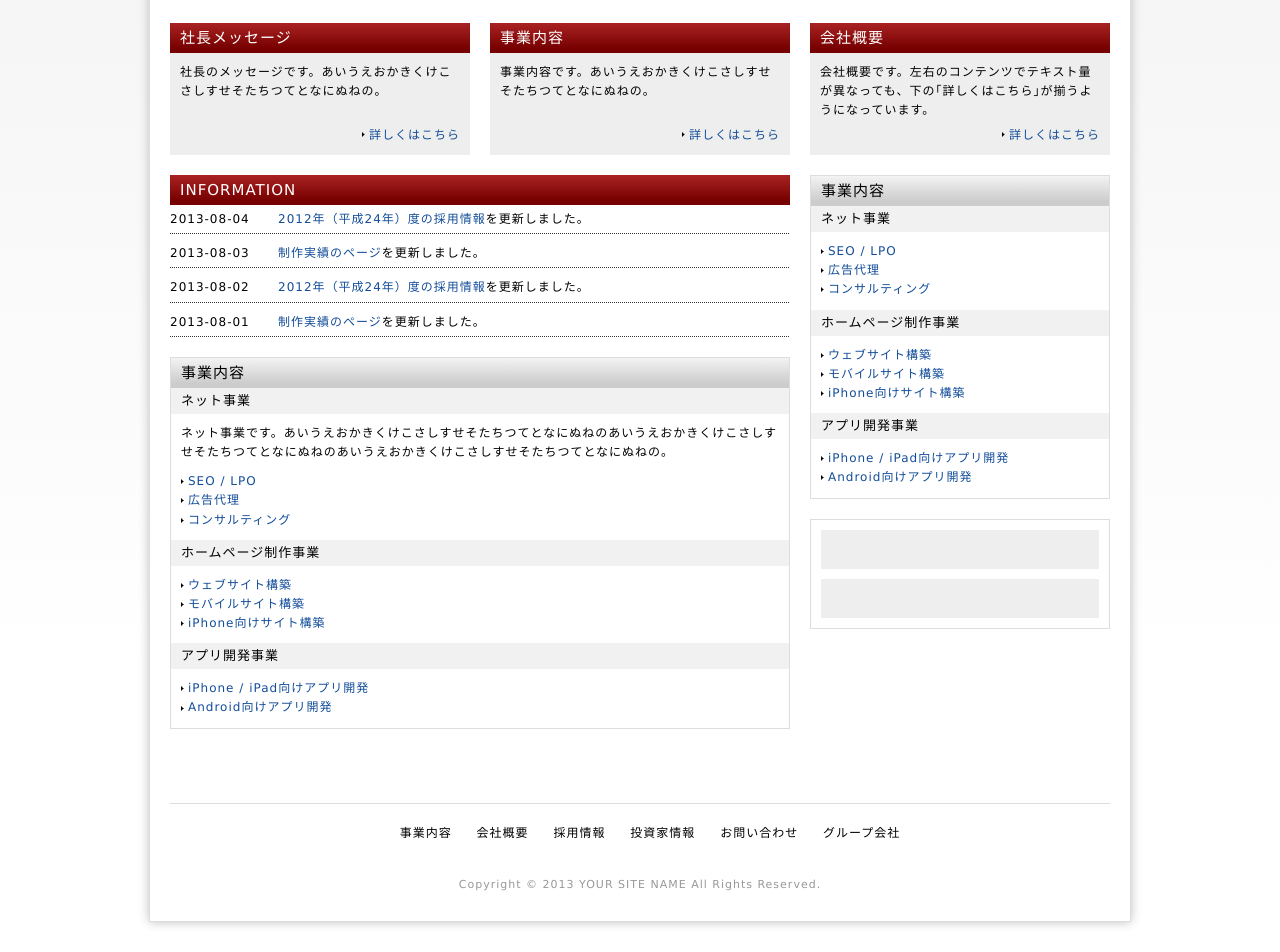
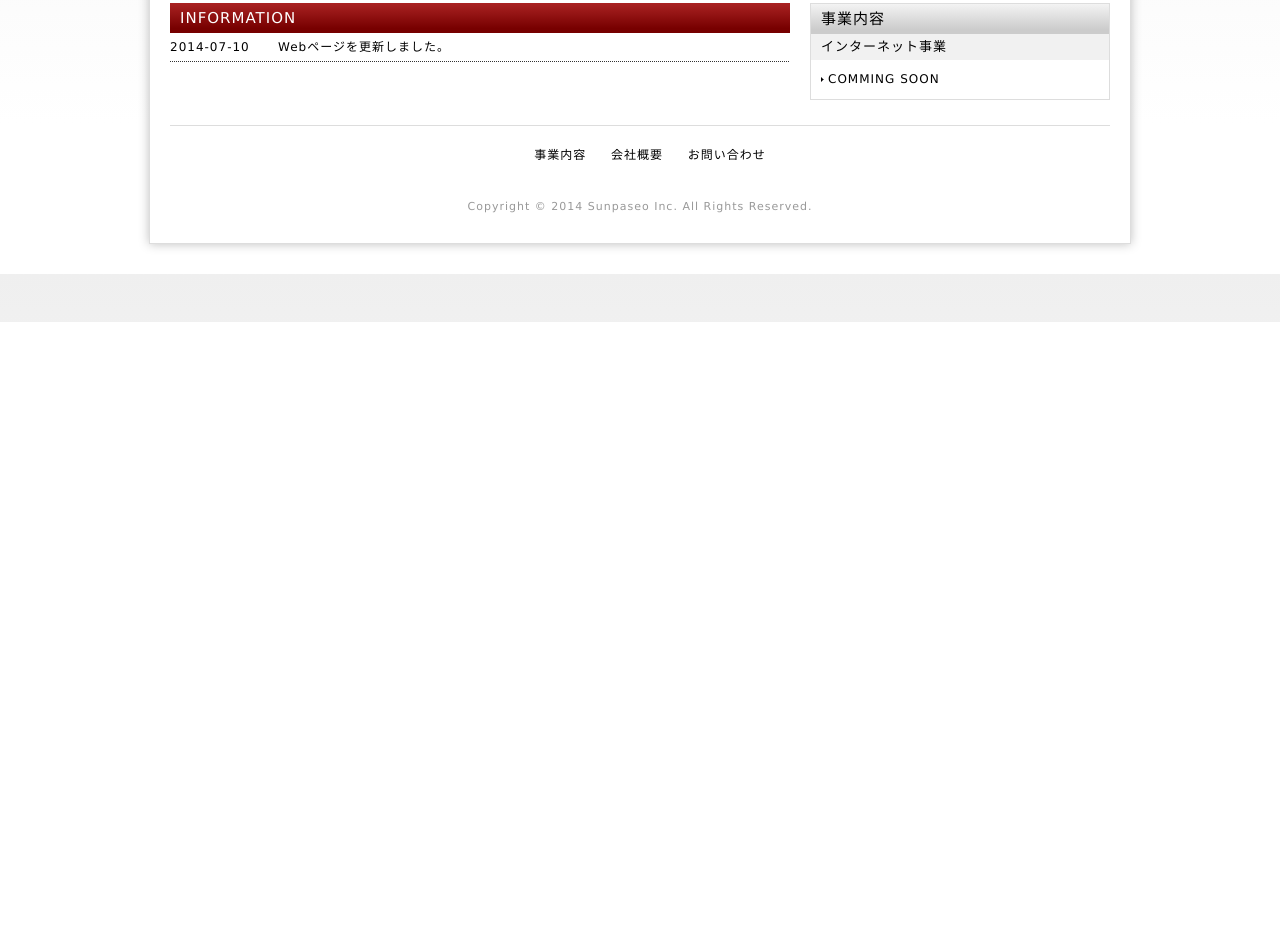
Before and after one commit to sunpaseo/sunpaseo.github.io, a plain HTML site: page index.html in a window 1280 px wide. Shown: the part 478-1430 px from the top of the page. After the commit the page ends 800 px from the top, so only its background shows below. Drawn offline with Linux system fonts and the light colour scheme.

Commit message:
テンプレートから不要な記述を削除

```diff
--- a/index.html
+++ b/index.html
@@ -26,7 +26,7 @@ $(function() {
     });
 });
 </script>
-<title>あなたのサイト名などお書きください</title>
+<title>Sunpaseo Inc.</title>
 </head>
 <body>
 <div id="container">
@@ -35,11 +35,10 @@ $(function() {
         <div id="menu">
             <ul>
                 <li class="home active"><a href="index.html">ホーム</a></li>
-                <li><a href="sample.html">事業内容</a></li>
-                <li><a href="sample.html">会社概要</a></li>
-                <li><a href="index.html">採用情報</a></li>
-                <li><a href="index.html">投資家情報</a></li>
-                <li><a href="index.html">グループ会社</a></li>
+                <li><a href="#">事業内容</a></li>
+                <li><a href="#">会社概要</a></li>
+                <li><a href="#">事業内容</a></li>
+                <li><a href="#">お問い合わせ</a></li>
             </ul>
         </div><!-- /#menu -->
     </div><!-- /#header -->
@@ -54,110 +53,34 @@ $(function() {
          <div class="controlNav"></div>
     </div><!-- /#slide -->
     <div id="contents">
-        <div class="topNavi">
-            <div class="topNaviColumn">
-                <h2>社長メッセージ</h2>
-                <div class="topNaviPhoto"><img src="images/photo01.jpg" alt="" /></div>
-                <p>社長のメッセージです。あいうえおかきくけこさしすせそたちつてとなにぬねの。</p>
-                <p class="topNaviDetail"><a href="index.html">詳しくはこちら</a></p>
-            </div><!-- /.topNaviColumn -->
-            <div class="topNaviColumn">
-                <h2>事業内容</h2>
-                <div class="topNaviPhoto"><img src="images/photo02.jpg" alt="" /></div>
-                <p>事業内容です。あいうえおかきくけこさしすせそたちつてとなにぬねの。</p>
-                <p class="topNaviDetail"><a href="index.html">詳しくはこちら</a></p>
-            </div><!-- /.topNaviColumn -->
-            <div class="topNaviColumn">
-                <h2>会社概要</h2>
-                <div class="topNaviPhoto"><img src="images/photo03.jpg" alt="" /></div>
-                <p>会社概要です。左右のコンテンツでテキスト量が異なっても、下の｢詳しくはこちら｣が揃うようになっています。</p>
-                <p class="topNaviDetail"><a href="index.html">詳しくはこちら</a></p>
-            </div><!-- /.topNaviColumn -->
-        </div><!-- /.topNavi -->
         <div id="conL">
             <div class="information">
                 <h2>INFORMATION</h2>
                 <dl>
-                    <dt>2013-08-04</dt>
-                    <dd><a href="sample.html">2012年（平成24年）度の採用情報</a>を更新しました。</dd>
-                    <dt>2013-08-03</dt>
-                    <dd><a href="sample.html">制作実績のページ</a>を更新しました。</dd>
-                    <dt>2013-08-02</dt>
-                    <dd><a href="sample.html">2012年（平成24年）度の採用情報</a>を更新しました。</dd>
-                    <dt>2013-08-01</dt>
-                    <dd><a href="sample.html">制作実績のページ</a>を更新しました。</dd>
+                    <dt>2014-07-10</dt>
+                    <dd>Webページを更新しました。</dd>
                 </dl>
             </div><!-- /.information -->
-            <div class="submenu">
-                <h3>事業内容</h3>
-                <h4>ネット事業</h4>
-                <p>ネット事業です。あいうえおかきくけこさしすせそたちつてとなにぬねのあいうえおかきくけこさしすせそたちつてとなにぬねのあいうえおかきくけこさしすせそたちつてとなにぬねの。</p>
-                <ul>
-                    <li><a href="index.html">SEO / LPO</a></li>
-                    <li><a href="index.html">広告代理</a></li>
-                    <li><a href="index.html">コンサルティング</a></li>
-                </ul>
-                <h4>ホームページ制作事業</h4>
-                <ul>
-                    <li><a href="index.html">ウェブサイト構築</a></li>
-                    <li><a href="index.html">モバイルサイト構築</a></li>
-                    <li><a href="index.html">iPhone向けサイト構築</a></li>
-                </ul>
-                <h4>アプリ開発事業</h4>
-                <ul>
-                    <li><a href="index.html">iPhone / iPad向けアプリ開発</a></li>
-                    <li><a href="index.html">Android向けアプリ開発</a></li>
-                </ul>
-            </div><!-- /.submenu -->
-            <div class="bnrL">
-                <ul>
-                    <li><a href="index.html"><img src="images/bnr_l.jpg" alt="" /></a></li>
-                    <li><a href="index.html"><img src="images/bnr_l.jpg" alt="" /></a></li>
-                    <li><a href="index.html"><img src="images/bnr_l.jpg" alt="" /></a></li>
-                </ul>
-            </div><!-- /.bnrL -->
         </div><!-- /.conL -->
         <div id="conR">
             <div class="submenu">
             <h3>事業内容</h3>
-                <h4>ネット事業</h4>
+                <h4>インターネット事業</h4>
                 <ul>
-                    <li><a href="index.html">SEO / LPO</a></li>
-                    <li><a href="index.html">広告代理</a></li>
-                    <li><a href="index.html">コンサルティング</a></li>
-                </ul>
-                <h4>ホームページ制作事業</h4>
-                <ul>
-                    <li><a href="index.html">ウェブサイト構築</a></li>
-                    <li><a href="index.html">モバイルサイト構築</a></li>
-                    <li><a href="index.html">iPhone向けサイト構築</a></li>
-                </ul>
-                <h4>アプリ開発事業</h4>
-                <ul>
-                    <li><a href="index.html">iPhone / iPad向けアプリ開発</a></li>
-                    <li><a href="index.html">Android向けアプリ開発</a></li>
+                    <li>COMMING SOON</li>
                 </ul>
             </div><!-- /.submenu -->
-            <div class="bnrR">
-                <ul>
-                    <li><a href="index.html"><img src="images/bnr_r.jpg" alt="" /></a></li>
-                    <li><a href="index.html"><img src="images/bnr_r.jpg" alt="" /></a></li>
-                </ul>
-            </div><!-- /.bnrR -->
         </div><!-- /.conR -->
     </div><!-- /#contents -->
     <div id="footMenu">
         <ul>
-            <li><a href="sample.html">事業内容</a></li>
-            <li><a href="sample.html">会社概要</a></li>
-            <li><a href="index.html">採用情報</a></li>
-            <li><a href="index.html">投資家情報</a></li>
-            <li><a href="index.html">お問い合わせ</a></li>
-            <li><a href="index.html">グループ会社</a></li>
+            <li><a href="#">事業内容</a></li>
+            <li><a href="#">会社概要</a></li>
+            <li><a href="#">お問い合わせ</a></li>
         </ul>
     </div><!-- /#footerMenu -->
     <div id="footer">
-        <div class="copyright">Copyright &copy; 2013 YOUR SITE NAME All Rights Reserved.</div>
+        <div class="copyright">Copyright &copy; 2014 Sunpaseo Inc. All Rights Reserved.</div>
     </div><!-- /#footer -->
 </div><!-- /#container -->
 <div id="pageTop">
```
